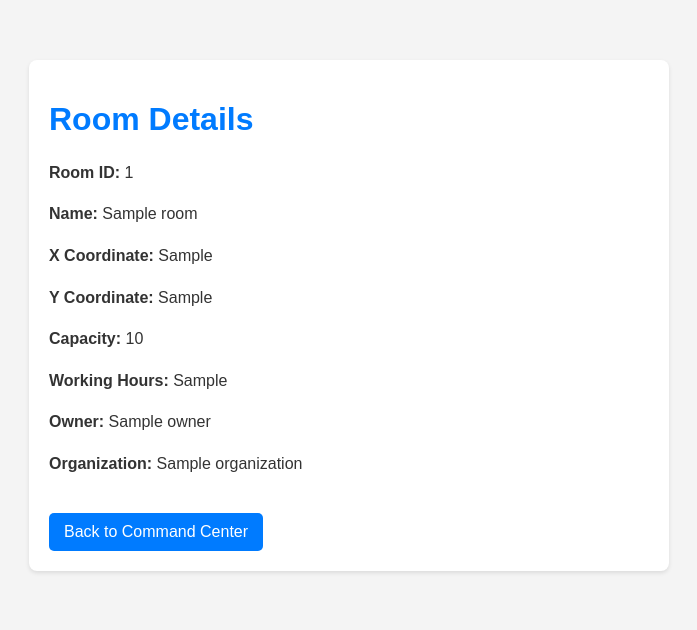
After one commit to eliflali/CENG445-Room-Reservation-System-Project, a Django app: template phase-3/room_reservation/templates/access_room.html in a window 1280 px wide. The commit adds this page. Shown: the top 630 px of the page, without its empty margins (291-988 px from the left). Run offline with Django 4.2, Linux system fonts and the light colour scheme; the template is opened without the code that fills it: most values are stand-ins (such as "Sample title", 1, 10 or a date in 2020).

Commit message:
access room is completed

```diff
--- a/phase-2/views.py
+++ b/phase-2/views.py
@@ -104,7 +104,7 @@ def create_room(user: str, org: str, room_name: str, x: int, y: int, capacity: i
 def access_room(user: str, org: str, room_name: str):
     """Returns the room if the user has permission to access it"""
     # first check if the user has permission to access the room
-    if DB_MANAGER.organization_permissions.get_access_permission(user, org, room_name):
+    if DB_MANAGER.organization_permissions.get_access_permission(user, org):
         # get the room from the organization
         room_id = DB_MANAGER.room_manager.get_room_id(room_name, org)
         return DB_MANAGER.room_manager.get_room(room_id)
--- /dev/null
+++ b/phase-3/room_reservation/templates/access_room.html
@@ -0,0 +1,67 @@
+<!DOCTYPE html>
+<html lang="en">
+<head>
+    <meta charset="UTF-8">
+    <title>Room Details</title>
+    <style>
+        body {
+            font-family: Arial, sans-serif;
+            background-color: #f4f4f4;
+            margin: 0;
+            padding: 20px;
+            color: #333;
+        }
+
+        h1 {
+            color: #007bff;
+        }
+
+        .container {
+            background: white;
+            padding: 20px;
+            border-radius: 8px;
+            box-shadow: 0 2px 4px rgba(0, 0, 0, 0.1);
+            max-width: 600px;
+            margin: 40px auto;
+        }
+
+        p {
+            font-size: 16px;
+            line-height: 1.6;
+        }
+
+        .back-link {
+            display: inline-block;
+            margin-top: 20px;
+            text-decoration: none;
+            background-color: #007bff;
+            color: white;
+            padding: 10px 15px;
+            border-radius: 5px;
+            transition: background-color 0.3s;
+        }
+
+        .back-link:hover {
+            background-color: #0056b3;
+        }
+    </style>
+</head>
+<body>
+    <div class="container">
+        <h1>Room Details</h1>
+        {% if rooms %}
+            <p><strong>Room ID:</strong> {{ rooms.id }}</p>
+            <p><strong>Name:</strong> {{ rooms.name }}</p>
+            <p><strong>X Coordinate:</strong> {{ rooms.x }}</p>
+            <p><strong>Y Coordinate:</strong> {{ rooms.y }}</p>
+            <p><strong>Capacity:</strong> {{ rooms.capacity }}</p>
+            <p><strong>Working Hours:</strong> {{ rooms.working_hours }}</p>
+            <p><strong>Owner:</strong> {{ rooms.owner }}</p>
+            <p><strong>Organization:</strong> {{ rooms.organization }}</p>
+        {% else %}
+            <p>Invalid response from phase2 server in get_room</p>
+        {% endif %}
+        <a href="/command-center/" class="back-link">Back to Command Center</a>
+    </div>
+</body>
+</html>
```
Also changed, not shown: phase-3/room_reservation/room_reservation/views.py (+24 -0 lines), phase-3/room_reservation/templates/command_center.html (+7 -0 lines).
